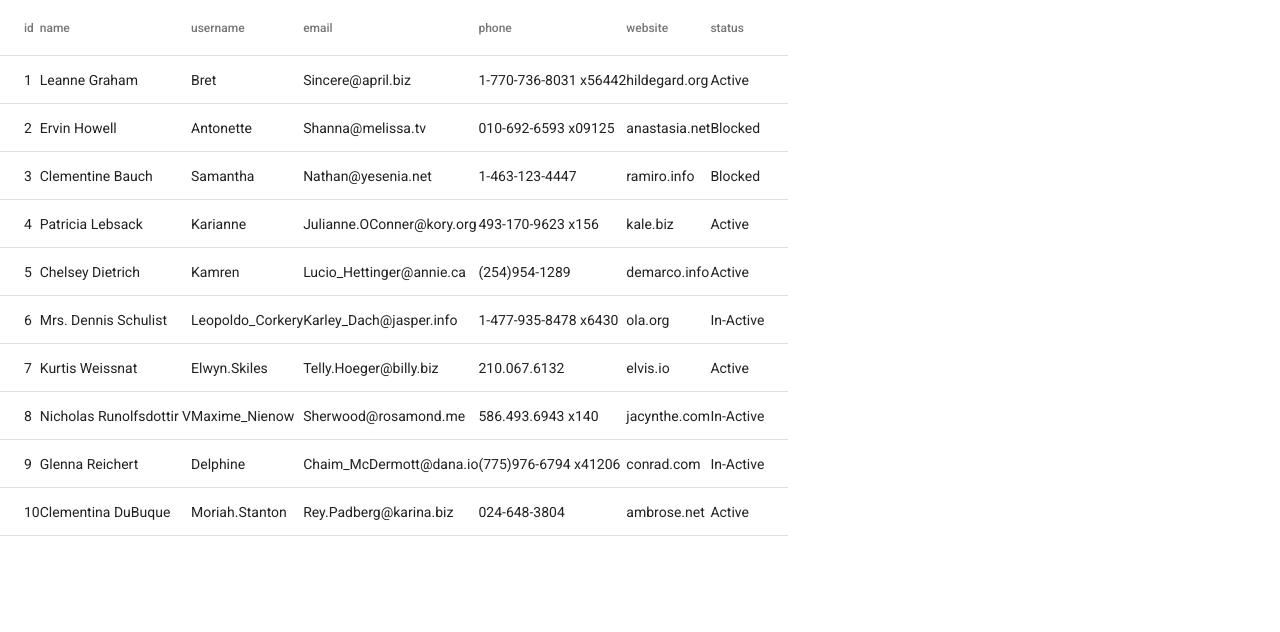
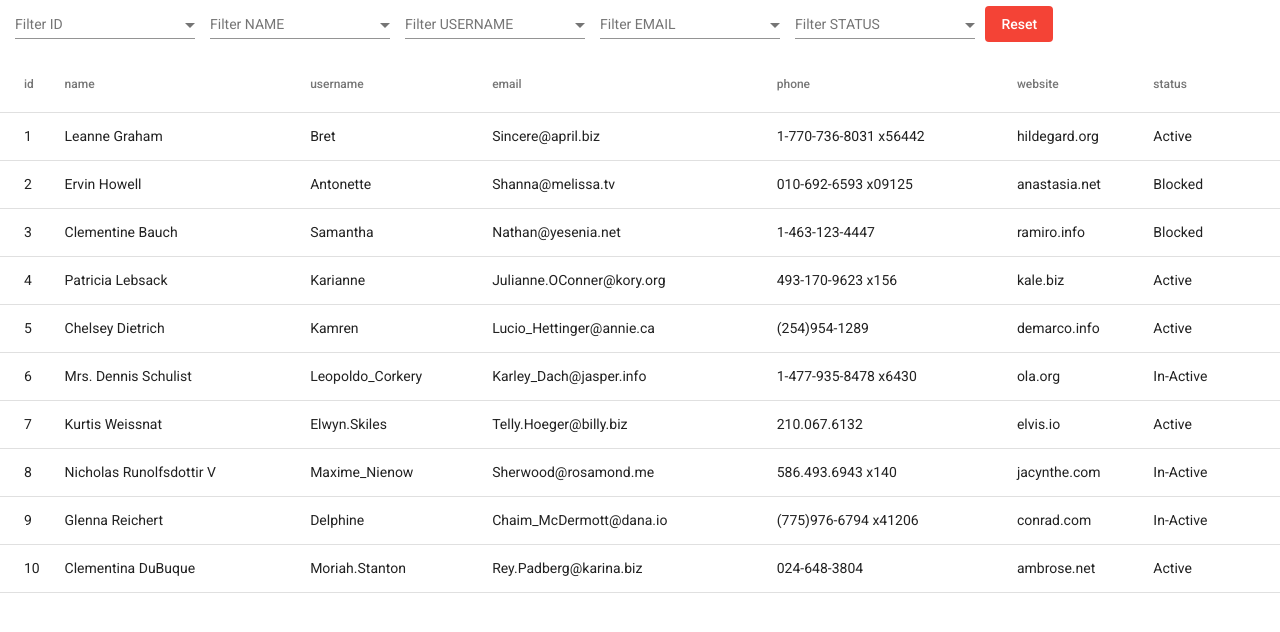
Before and after one commit to Mansiben/Acrolinx, an Angular app: page / in a window 1280 px wide. Shown: the top 632 px of the page. Built offline with nearby package versions, Linux system fonts and the light colour scheme.

Commit message:
filter box in progress.

```diff
--- a/src/app/app.component.html
+++ b/src/app/app.component.html
@@ -1,3 +1,16 @@
+<div>
+  <mat-form-field *ngFor="let filter of filterSelectObj" style="margin-left: 15px;">
+    <mat-label>Filter {{filter.name}}</mat-label>
+    <select matNativeControl name="{{filter.columnProp}}" [(ngModel)]="filter.modelValue"
+      (change)="filterChange(filter,$event)">
+      <option value="">-- Select {{filter.name}} --</option>
+      <option [value]="item" *ngFor="let item of filter.options">{{item}}</option>
+    </select>
+  </mat-form-field>
+  &nbsp;
+  <button mat-flat-button color="warn" (click)="resetFilters()">Reset</button>
+</div>
+
 <table mat-table [dataSource]="dataSource">
 
   <ng-container matColumnDef="id">
--- a/src/app/app.component.scss
+++ b/src/app/app.component.scss
@@ -0,0 +1,3 @@
+table{
+    width: 100%;
+}
--- a/src/app/app.component.ts
+++ b/src/app/app.component.ts
@@ -9,15 +9,57 @@ import { MatTableDataSource } from '@angular/material/table';
 })
 export class AppComponent {
 
+  filterValues = {};
   dataSource = new MatTableDataSource();
   displayedColumns: string[] = ['id', 'name', 'username', 'email', 'phone', 'website', 'status'];
 
+  filterSelectObj: any = [];
   constructor(
   ) {
+
+    // Object to create Filter for
+    this.filterSelectObj = [
+      {
+        name: 'ID',
+        columnProp: 'id',
+        options: []
+      }, {
+        name: 'NAME',
+        columnProp: 'name',
+        options: []
+      }, {
+        name: 'USERNAME',
+        columnProp: 'username',
+        options: []
+      }, {
+        name: 'EMAIL',
+        columnProp: 'email',
+        options: []
+      }, {
+        name: 'STATUS',
+        columnProp: 'status',
+        options: []
+      }
+    ]
   }
 
   ngOnInit() {
     this.getRemoteData();
+
+    // Overrride default filter behaviour of Material Datatable
+    this.dataSource.filterPredicate = this.createFilter();
+  }
+
+  // Get Uniqu values from columns to build filter
+  getFilterObject(fullObj, key) {
+    const uniqChk: any = [];
+    fullObj.filter((obj) => {
+      if (!uniqChk.includes(obj[key])) {
+        uniqChk.push(obj[key]);
+      }
+      return obj;
+    });
+    return uniqChk;
   }
 
   // Get remote serve data using HTTP call
@@ -116,6 +158,61 @@ export class AppComponent {
       }
     ];
     this.dataSource.data = remoteDummyData;
+
+    this.filterSelectObj.filter((o) => {
+      o.options = this.getFilterObject(remoteDummyData, o.columnProp);
+    });
   }
 
+  // Called on Filter change
+  filterChange(filter, event) {
+    //let filterValues = {}
+    this.filterValues[filter.columnProp] = event.target.value.trim().toLowerCase()
+    this.dataSource.filter = JSON.stringify(this.filterValues)
+  }
+
+  // Custom filter method fot Angular Material Datatable
+  createFilter() {
+    let filterFunction = function (data: any, filter: string): boolean {
+      let searchTerms = JSON.parse(filter);
+      let isFilterSet = false;
+      for (const col in searchTerms) {
+        if (searchTerms[col].toString() !== '') {
+          isFilterSet = true;
+        } else {
+          delete searchTerms[col];
+        }
+      }
+
+      console.log(searchTerms);
+
+      let nameSearch = () => {
+        let found = false;
+        if (isFilterSet) {
+          for (const col in searchTerms) {
+            searchTerms[col].trim().toLowerCase().split(' ').forEach(word => {
+              if (data[col].toString().toLowerCase().indexOf(word) != -1 && isFilterSet) {
+                found = true
+              }
+            });
+          }
+          return found
+        } else {
+          return true;
+        }
+      }
+      return nameSearch()
+    }
+    return filterFunction
+  }
+
+
+  // Reset table filters
+  resetFilters() {
+    this.filterValues = {}
+    this.filterSelectObj.forEach((value, key) => {
+      value.modelValue = undefined;
+    })
+    this.dataSource.filter = "";
+  }
 }
--- a/tsconfig.json
+++ b/tsconfig.json
@@ -6,6 +6,7 @@
     "outDir": "./dist/out-tsc",
     "forceConsistentCasingInFileNames": true,
     "strict": true,
+    "noImplicitAny": false,
     "noImplicitOverride": true,
     "noPropertyAccessFromIndexSignature": true,
     "noImplicitReturns": true,
```
